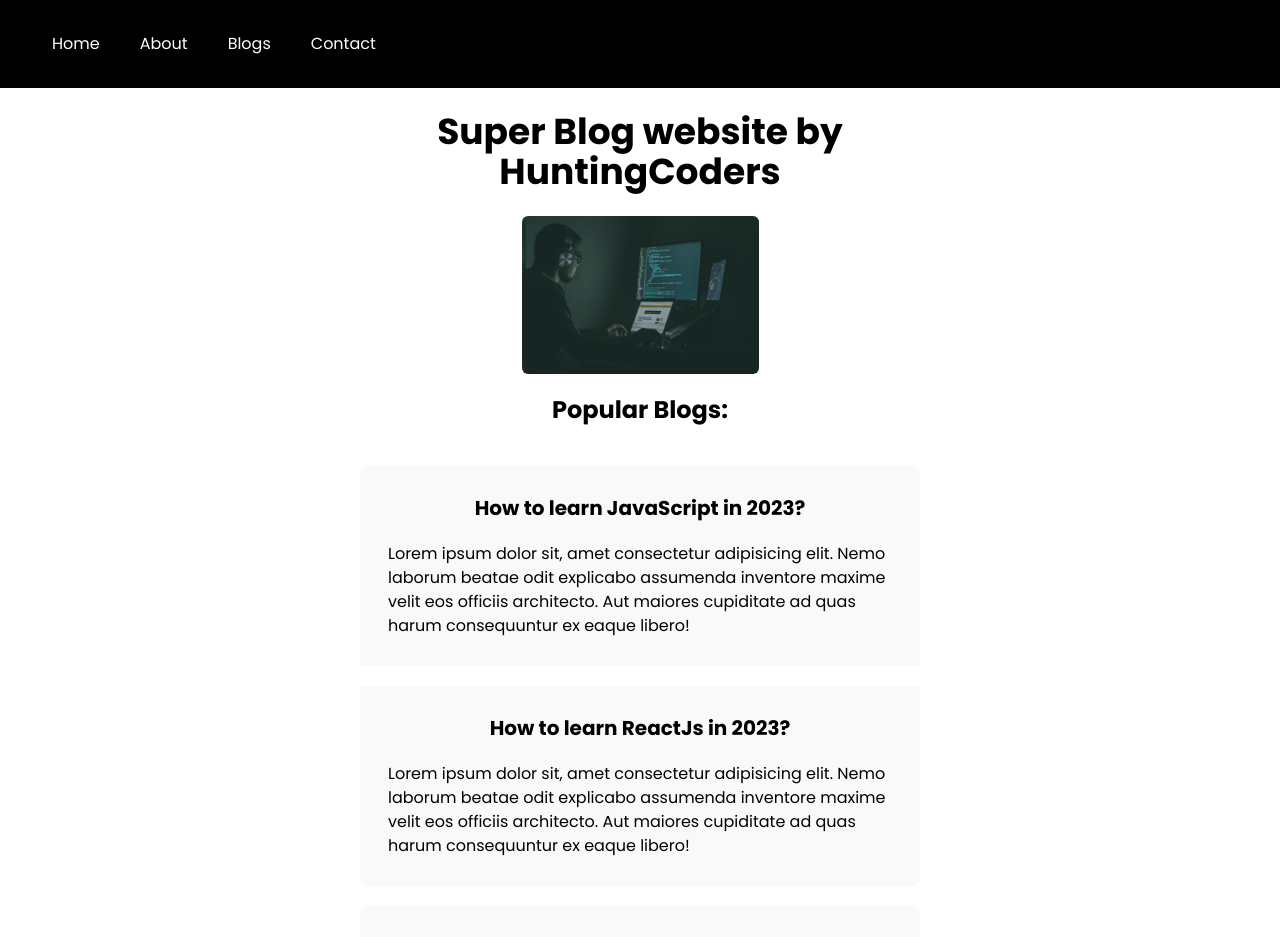
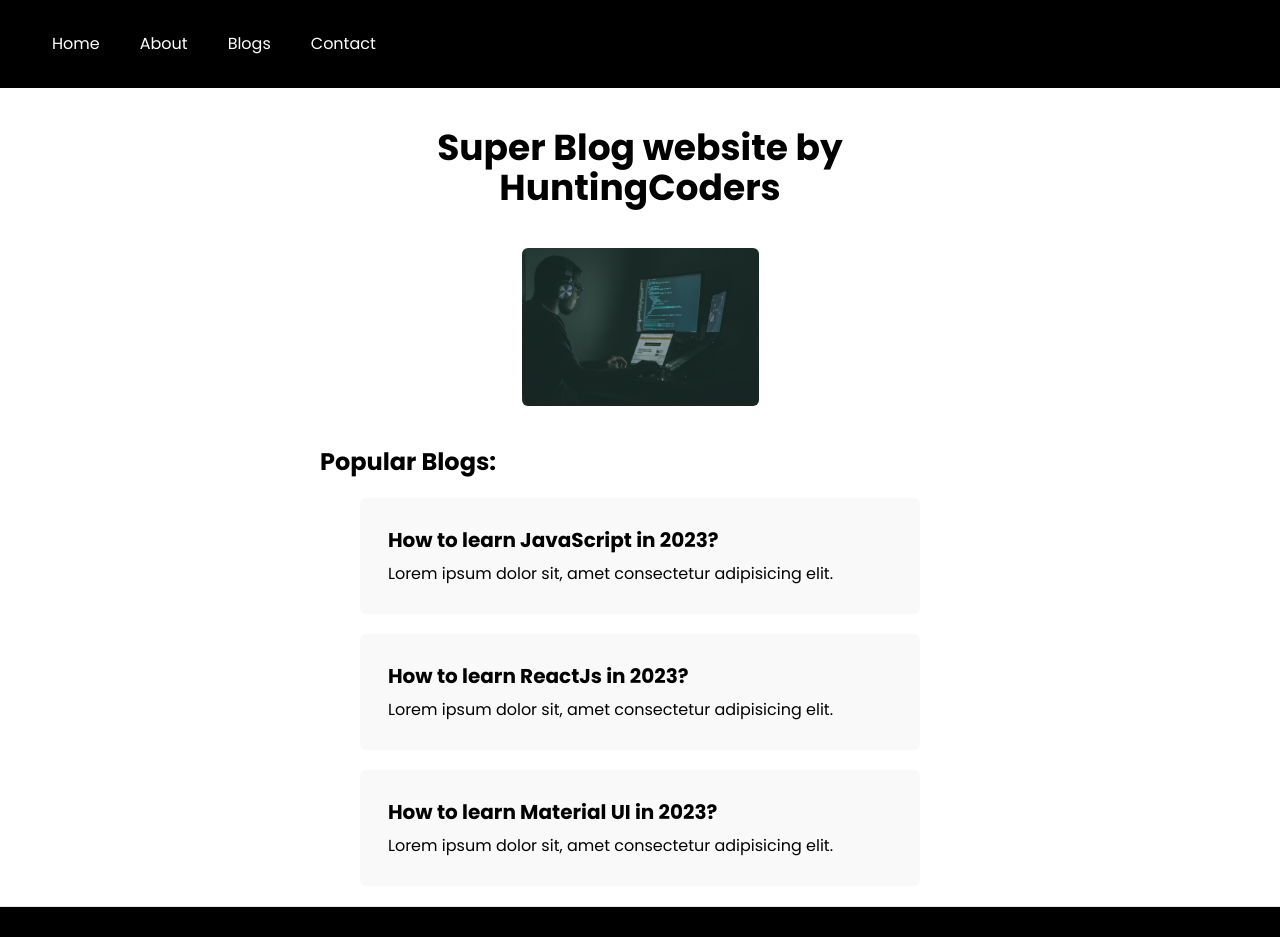
Before and after one commit to SalehAhmed19/hunting-coder-nextjs, a Next.js app: page / in a window 1280 px wide. Shown: the top 937 px of the page. Built offline with nearby package versions, Linux system fonts and the light colour scheme.

Commit message:
adding navbar and footer component

```diff
--- /dev/null
+++ b/components/footer.js
@@ -0,0 +1,14 @@
+import React from "react";
+
+const Footer = () => {
+  return (
+    <div className="border-t p-7 flex justify-between bg-[#000] text-white">
+      <p className="inline-block">
+        &copy; All rights reserved by Saleh Ahmed Mahin
+      </p>
+      <p className="inline-block">Develop by using NextJs</p>
+    </div>
+  );
+};
+
+export default Footer;
--- /dev/null
+++ b/components/navbar.js
@@ -0,0 +1,25 @@
+import Link from "next/link";
+import React from "react";
+
+const Navbar = () => {
+  return (
+    <nav className="p-8 bg-black text-white">
+      <ul className="flex">
+        <Link href="/" className="mx-5">
+          <li>Home</li>
+        </Link>
+        <Link href="/about" className="mx-5">
+          <li>About</li>
+        </Link>
+        <Link href="/blogs" className="mx-5">
+          <li>Blogs</li>
+        </Link>
+        <Link href="/contact" className="mx-5">
+          <li>Contact</li>
+        </Link>
+      </ul>
+    </nav>
+  );
+};
+
+export default Navbar;
--- a/pages/_app.js
+++ b/pages/_app.js
@@ -1,6 +1,8 @@
+import Footer from "@/components/footer";
+import Navbar from "@/components/navbar";
 import "@/styles/globals.css";
 import { Poppins } from "next/font/google";
-import Link from "next/link";
+
 const poppins = Poppins({
   weight: ["900", "800", "700", "600", "500", "400", "300", "200", "100"],
   subsets: ["latin"],
@@ -14,23 +16,9 @@ export default function App({ Component, pageProps }) {
           font-family: ${poppins.style.fontFamily};
         }
       `}</style>
-      <nav className="p-8 bg-black text-white">
-        <ul className="flex">
-          <Link href="/" className="mx-5">
-            <li>Home</li>
-          </Link>
-          <Link href="/about" className="mx-5">
-            <li>About</li>
-          </Link>
-          <Link href="/blogs" className="mx-5">
-            <li>Blogs</li>
-          </Link>
-          <Link href="/contact" className="mx-5">
-            <li>Contact</li>
-          </Link>
-        </ul>
-      </nav>
+      <Navbar />
       <Component {...pageProps} />
+      <Footer />
     </>
   );
 }
--- a/pages/index.js
+++ b/pages/index.js
@@ -1,9 +1,5 @@
 import Head from "next/head";
-import { Inter } from "next/font/google";
-import styles from "@/styles/Home.module.css";
 import Image from "next/image";
-
-const inter = Inter({ subsets: ["latin"] });
 
 export default function Home() {
   return (
@@ -14,51 +10,36 @@ export default function Home() {
         <meta name="viewport" content="width=device-width, initial-scale=1" />
         <link rel="icon" href="/favicon.ico" />
       </Head>
-      <main className="flex flex-col items-center w-1/2 mx-auto">
-        <h1 className="text-center font-bold text-4xl my-6">
+      <main className="w-1/2 mx-auto">
+        <h1 className="text-center font-bold text-4xl my-10">
           Super Blog website by HuntingCoders
         </h1>
         <Image
           src="/coder.jpg"
-          className="rounded-md mb-5"
+          className="rounded-md mb-5 mx-auto"
           alt="coder"
           width={237}
           height={158}
         />
-        <h2 className="text-2xl font-bold mx-10">Popular Blogs: </h2>
+        <h2 className="text-2xl font-bold mt-10">Popular Blogs: </h2>
 
-        <div className="mt-10 mx-10 bg-[#f9f9f9] p-7 rounded-md">
-          <h3 className="text-xl font-bold text-center mb-5">
+        <div className="mt-5 mx-10 bg-[#f9f9f9] p-7 rounded-md">
+          <h3 className="text-xl font-bold mb-2">
             How to learn JavaScript in 2023?
           </h3>
-          <p>
-            Lorem ipsum dolor sit, amet consectetur adipisicing elit. Nemo
-            laborum beatae odit explicabo assumenda inventore maxime velit eos
-            officiis architecto. Aut maiores cupiditate ad quas harum
-            consequuntur ex eaque libero!
-          </p>
+          <p>Lorem ipsum dolor sit, amet consectetur adipisicing elit.</p>
         </div>
         <div className="my-5 mx-10 bg-[#f9f9f9] p-7 rounded-md">
-          <h3 className="text-xl font-bold text-center mb-5">
+          <h3 className="text-xl font-bold mb-2">
             How to learn ReactJs in 2023?
           </h3>
-          <p>
-            Lorem ipsum dolor sit, amet consectetur adipisicing elit. Nemo
-            laborum beatae odit explicabo assumenda inventore maxime velit eos
-            officiis architecto. Aut maiores cupiditate ad quas harum
-            consequuntur ex eaque libero!
-          </p>
+          <p>Lorem ipsum dolor sit, amet consectetur adipisicing elit.</p>
         </div>
         <div className="mb-5 mx-10 bg-[#f9f9f9] p-7 rounded-md">
-          <h3 className="text-xl font-bold text-center mb-5">
+          <h3 className="text-xl font-bold mb-2">
             How to learn Material UI in 2023?
           </h3>
-          <p>
-            Lorem ipsum dolor sit, amet consectetur adipisicing elit. Nemo
-            laborum beatae odit explicabo assumenda inventore maxime velit eos
-            officiis architecto. Aut maiores cupiditate ad quas harum
-            consequuntur ex eaque libero!
-          </p>
+          <p>Lorem ipsum dolor sit, amet consectetur adipisicing elit.</p>
         </div>
       </main>
     </>
```
